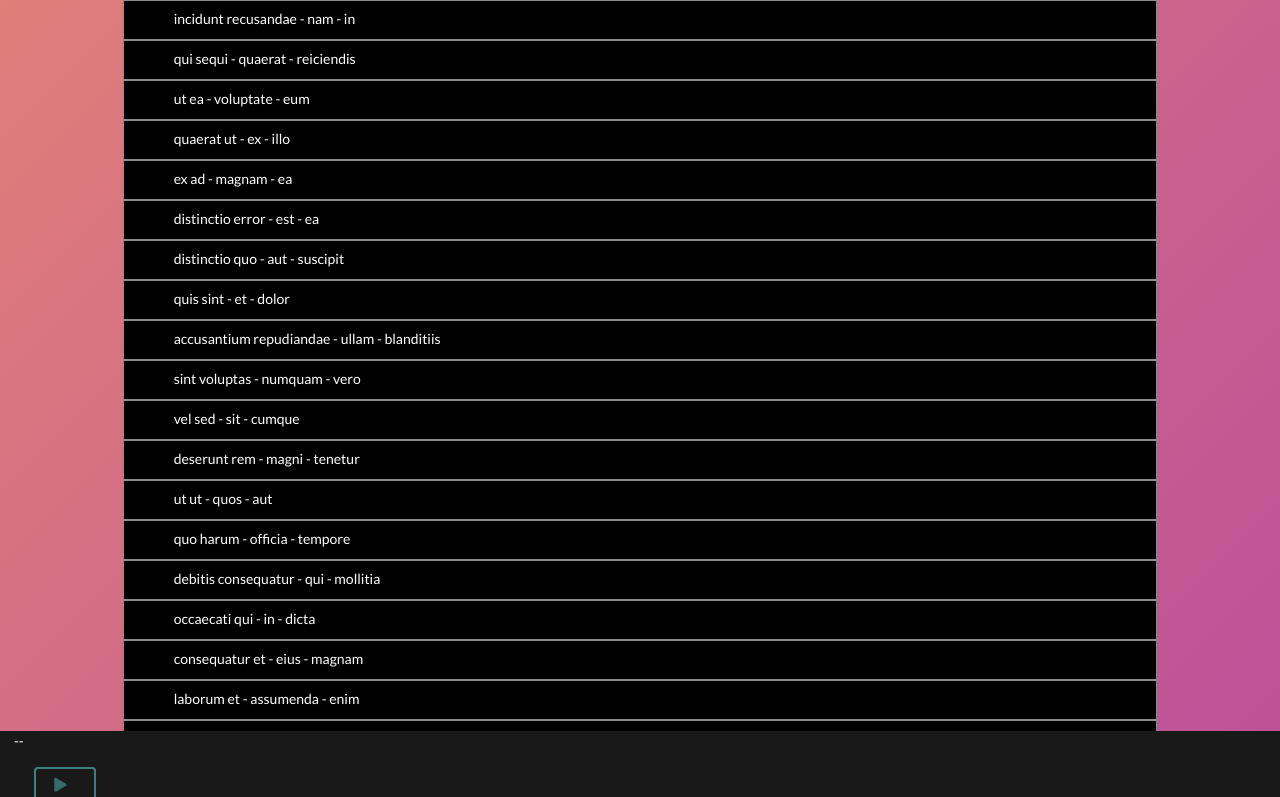
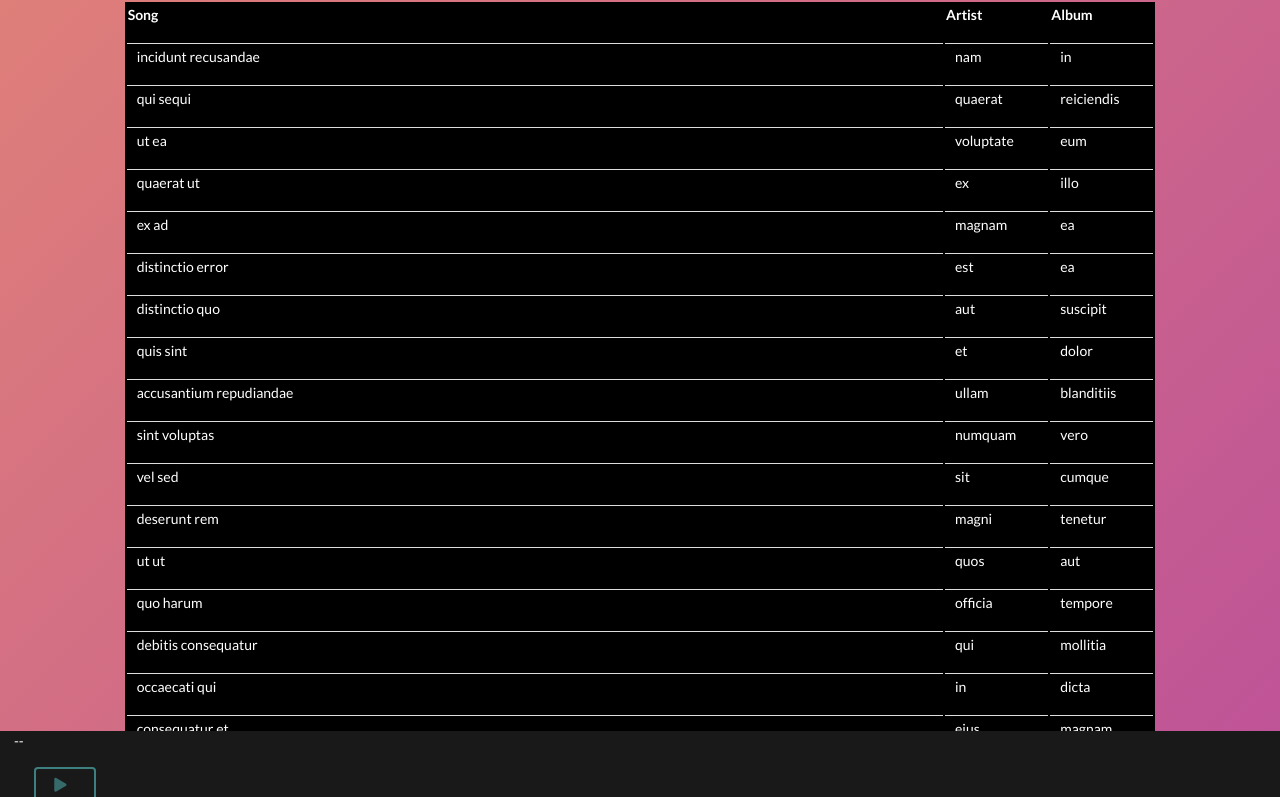
Before and after one commit to williamrmyers/media_player, a React (Create React App) app: page / in a window 1280 px wide. Shown: the top 797 px of the page. Built offline with nearby package versions, Linux system fonts and the light colour scheme.

Commit message:
Switched to colomns for song list.

```diff
--- a/src/components/SongList/SongList.css
+++ b/src/components/SongList/SongList.css
@@ -1,7 +1,7 @@
 .song-list-item {
   cursor: pointer;
   /* Rectangle: */
-  background: #000000;
+  background: black;
   border: 1px solid #8A8A8A;
   padding-left: 50px;
   color: #FFFFFF;
@@ -14,6 +14,22 @@
   color: #6dffff;
 }
 
+.song-list {
+  background-color: black;
+}
+
 .input-column {
   width: 1000px;
 }
+
+table {
+  width: 100%;
+}
+
+td {
+  width: 100%;
+  padding-left: 10px;
+}
+th, td {
+  border-bottom: 1px solid #ddd;
+}
--- a/src/components/SongList/SongList.js
+++ b/src/components/SongList/SongList.js
@@ -6,18 +6,33 @@ import "./SongList.css";
 class SongList extends React.Component {
   renderSongs = props => {
     return this.props.songs.map(song => (
-      <div
+      <tr
         onClick={() => this.props.selectSong(song)}
         key={song.id}
         className="song-list-item"
       >
-        <p>{`${song.title} - ${song.artist} - ${song.album}`}</p>
-      </div>
+          <td>{song.title}</td>
+          <td>{song.artist}</td>
+          <td>{song.album}</td>
+      </tr>
     ));
   };
 
   render() {
-    return <div className="ui thirteen wide column centered song-list">{this.renderSongs()}</div>;
+    return (
+      <div className="ui thirteen wide column centered">
+        <table>
+          <div className="song-list">
+            <tr className="song-list-item">
+              <th>Song</th>
+              <th>Artist</th>
+              <th>Album</th>
+            </tr>
+            {this.renderSongs()}
+          </div>
+        </table>
+      </div>
+    );
   }
 }
 
```
